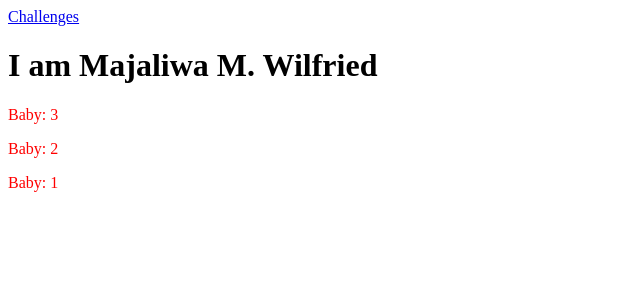
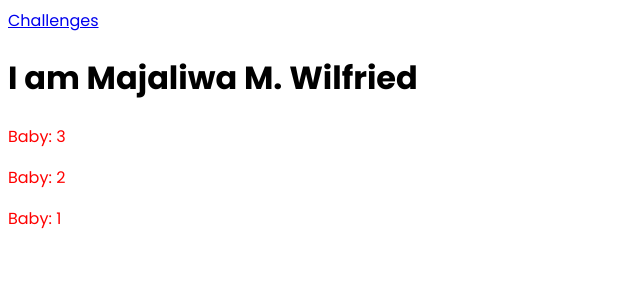
Before and after one commit to techymaj/learn-django, a Django app: page / in a window 1280 px wide. Shown: the top 300 px of the page, without its empty margins (0-640 px from the left). Run offline with Django 5.2, Linux system fonts and the light colour scheme.

Commit message:
More on adding static files

```diff
--- a/django_basics/settings.py
+++ b/django_basics/settings.py
@@ -123,6 +123,10 @@ USE_TZ = True
 
 STATIC_URL = "static/"
 
+STATICFILES_DIRS = [
+    BASE_DIR / "static"
+]
+
 # Default primary key field type
 # https://docs.djangoproject.com/en/5.1/ref/settings/#default-auto-field
 
--- /dev/null
+++ b/static/styles.css
@@ -0,0 +1,5 @@
+@import url('https://fonts.googleapis.com/css2?family=Open+Sans:ital,wght@0,300..800;1,300..800&family=Poppins:ital,wght@0,100;0,200;0,300;0,400;0,500;0,600;0,700;0,800;0,900;1,100;1,200;1,300;1,400;1,500;1,600;1,700;1,800;1,900&display=swap');
+
+html {
+    font-family: "Poppins", serif;
+}
--- a/templates/base.html
+++ b/templates/base.html
@@ -1,8 +1,11 @@
+{% load static %}
+
 <!DOCTYPE html>
 <html lang="en">
 <head>
     <meta charset="UTF-8">
-    {% block css%}{% endblock css %}
+    <link rel="stylesheet" href="{% static "styles.css" %}">
+    {% block css %}{% endblock css %}
     <title>
         {% block page_title %}
             All Challenges
```
